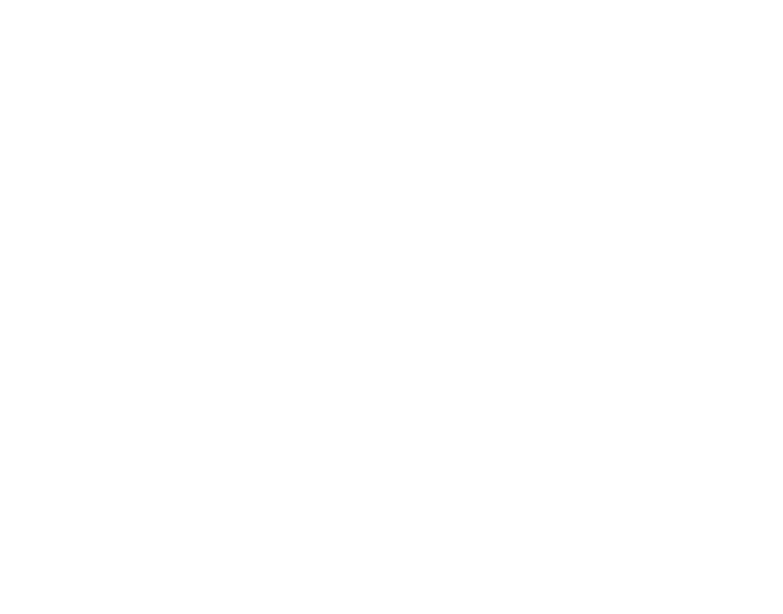
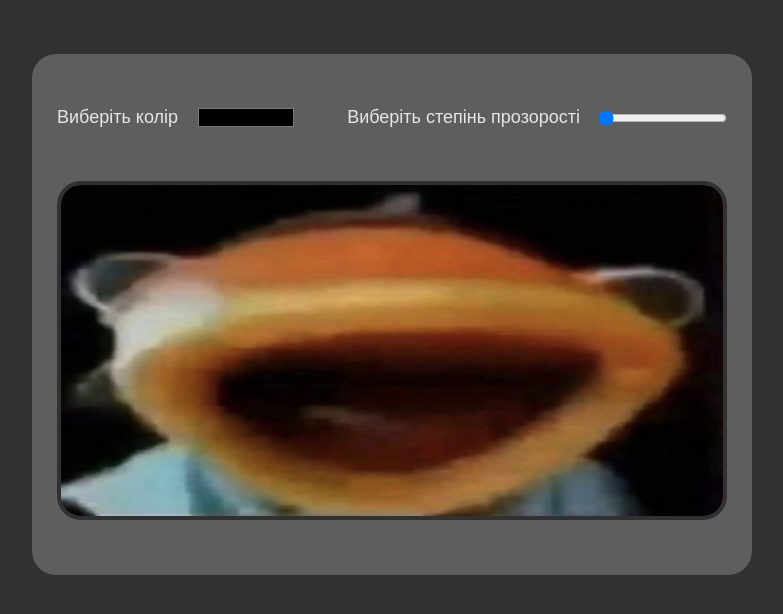
Before and after one commit to KudasaiArtem/hillel, a plain HTML site: page index.html in a window 1280 px wide. Shown: the whole page, without its empty margins (248-1031 px from the left). Drawn offline with Linux system fonts and the light colour scheme.

Commit message:
canvas filter

```diff
--- a/css/style.css
+++ b/css/style.css
@@ -1,3 +1,49 @@
 * {
     box-sizing: border-box;
+    margin: 0;
+    padding: 0;
+    font-family: Arial, Helvetica, sans-serif;
+    font-size: 18px;
+    color: rgb(230, 230, 230);
 }
+
+body {
+    background-color: rgb(49, 49, 49);
+}
+
+.container {
+    margin: 0 auto;
+    max-width: 720px;
+    width: 100%;
+    padding: 50px 25px;
+    margin-top: 54px;
+    border-radius: 24px;
+    background-color: rgb(94, 94, 94);
+}
+
+form {
+    display: flex;
+    gap: 24px;
+    justify-content: space-between;
+    flex-wrap: wrap;
+    margin-bottom: 50px;
+}
+
+.inputs {
+    display: flex;
+    align-items: center;
+    gap: 1rem;
+}
+
+#filterColor {
+    background-color: transparent;
+    border: 0;
+    cursor: pointer;
+    width: 100px;
+}
+
+#canvas {
+    width: 100%;
+    border-radius: 24px;
+    border: 4px solid rgb(49, 49, 49);
+}
--- a/index.html
+++ b/index.html
@@ -8,6 +8,25 @@
 </head>
 
 <body>
+    <main class="container">
+        <form action="/">
+            <div class="inputs">
+                <label for="filterColor">Виберіть колір</label>
+                <input type="color" name="filterColor" id="filterColor">
+            </div>
+
+            <div class="inputs">
+                <label for="alphaChannel">Виберіть степінь прозорості</label>
+                <input type="range" name="alphaChannel" id="alphaChannel"
+                    min="0"
+                    max="1"
+                    value="0"
+                    step="0.01">
+            </div>
+        </form>
+
+        <canvas id="canvas"></canvas>
+    </main>
     <script src="./js/script.js"></script>
 </body>
 </html>
--- a/js/script.js
+++ b/js/script.js
@@ -0,0 +1,64 @@
+const inputColor = document.querySelector("#filterColor");
+const inputAlpha = document.querySelector("#alphaChannel");
+
+const canvas = document.querySelector("#canvas");
+
+const ctx = canvas.getContext("2d");
+
+const drawImage = function() {
+    let img = new Image();
+    img.src = "./img/photo.jpg";
+    img.onload = () => {
+        // ctx.fillStyle = ctx.createPattern(img, "no-repeat");
+        ctx.drawImage(img, 0, 0, canvas.width, canvas.height);
+
+        addFilter();
+    }
+}
+
+class ApplyFilter {
+    static drawImage () {
+        let img = new Image();
+        img.src = "./img/photo.jpg";
+        img.onload = () => {
+            // ctx.fillStyle = ctx.createPattern(img, "no-repeat");
+            ctx.drawImage(img, 0, 0, canvas.width, canvas.height);
+
+            // ApplyFilter.addFilter();
+        }
+    }
+
+    static drawSelectedZone () {
+        let canvasCoords = canvas.getBoundingClientRect();
+
+        let coordinates = {
+            x:0,
+            y:0,
+        }
+
+        let isMouseDown = false;
+
+        canvas.addEventListener("mousedown", function(e) {
+            coordinates.x = e.clientX - canvas.offsetLeft;
+            coordinates.y = e.clientY - canvas.offsetTop;
+
+            isMouseDown = true;
+
+            console.log(coordinates.x, coordinates.y);
+
+            ApplyFilter.addFilter(coordinates.x, coordinates.y);
+        })
+    }
+
+
+    static addFilter (x, y) {
+        ctx.fillStyle = "rgb(255, 0, 0)";
+        ctx.globalAlpha = 0.5;
+
+        // x, y, width, height
+        ctx.fillRect(x, y, canvas.width / 2, canvas.height);
+    }
+}
+
+ApplyFilter.drawImage();
+ApplyFilter.drawSelectedZone();
```
Also changed, not shown: img/photo.jpg (added).
